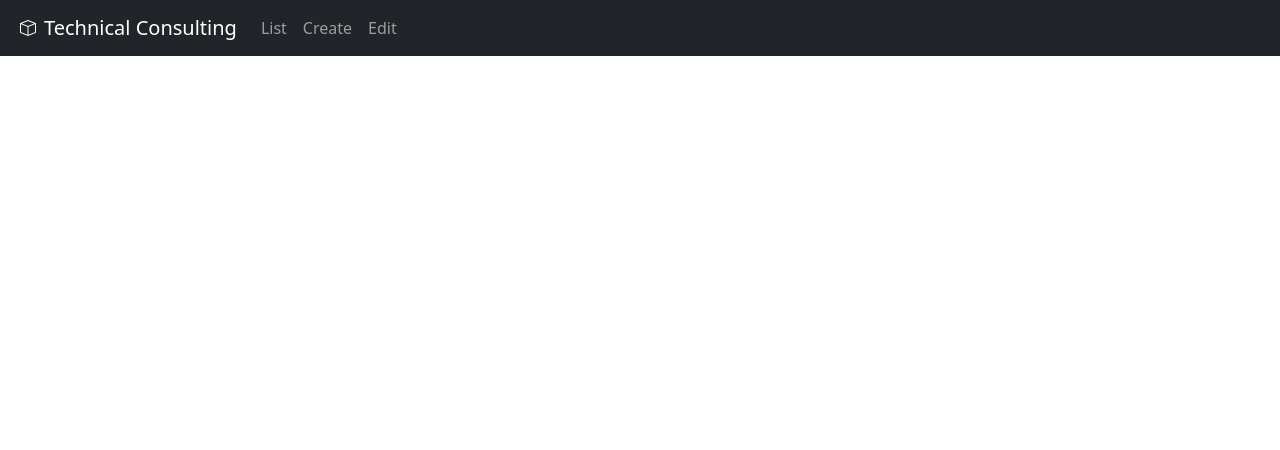
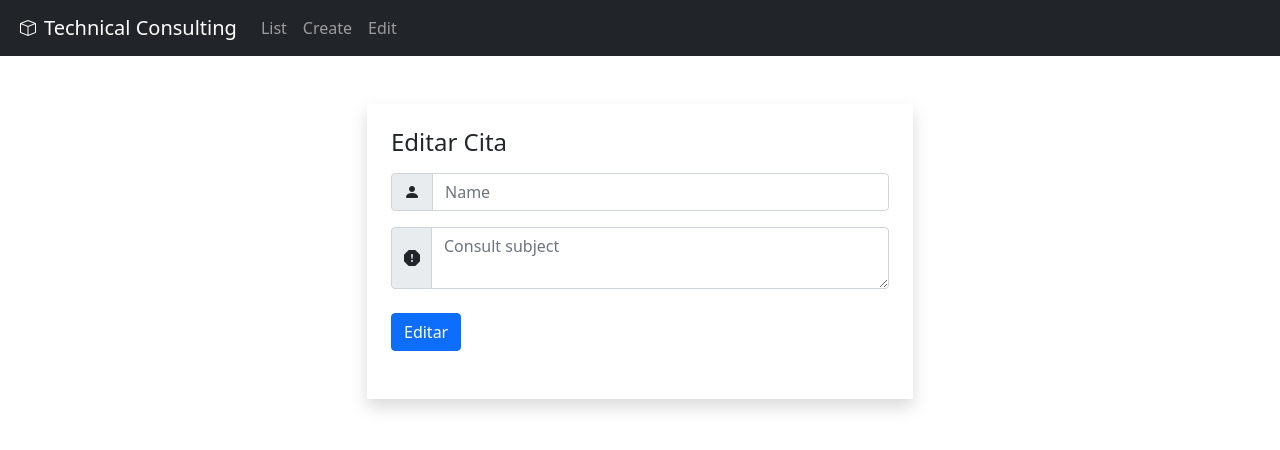
Before and after one commit to los600/Technical-Consulting, a PHP site: page /edit in a window 1280 px wide. Shown: the top 450 px of the page. Run offline with PHP 8.4, Linux system fonts and the light colour scheme; data that the repository does not hold is empty; some libraries are stand-ins or nearby versions.

Commit message:
create form in edit.php

```diff
--- a/src/Controllers/CitaController.php
+++ b/src/Controllers/CitaController.php
@@ -2,27 +2,9 @@
 namespace App\Controllers;
 use App\Models\Cita;
 
-class CitaController {
+Class CitaController{
 
-    function index(){
-        $users = (new Cita()) -> all();
-        require_once __DIR__ . "/../Views/pages/list.php";
-
+    public function editCita(){
+        require_once __DIR__ . "/../Views/pages/editView.php";
     }
-    function create(){
-        $users = (new Cita()) -> all();
-        require_once __DIR__ . "/../Views/pages/createForm.php";
-    }
-     function edit(){
-        $users = (new Cita()) -> all();
-        require_once __DIR__ . "/../Views/pages/edit.php";
-    }
-    public function store($request) {
-       $citaToSave = new Cita($request);
-       $citaToSave->save();
-       $this->redirect('/');
-    }
-    private function redirect(string $url){
-        header("Location: {$url}");
-    }
-};
+}
--- /dev/null
+++ b/src/Controllers/PageController.php
@@ -0,0 +1,32 @@
+<?php
+namespace App\Controllers;
+use App\Models\Cita;
+
+class PageController {
+
+    function index(){
+        $users = (new Cita()) -> all();
+        require_once __DIR__ . "/../Views/pages/list.php";
+
+    }
+    function create(){
+        $users = (new Cita()) -> all();
+        require_once __DIR__ . "/../Views/pages/createForm.php";
+    }
+     function edit(){
+        $users = (new Cita()) -> all();
+        require_once __DIR__ . "/../Views/pages/edit.php";
+    }
+    /* function editView(){
+        $users = (new Cita()) -> all();
+        require_once __DIR__ . "/../Views/pages/editView.php";
+    }     */
+    public function store($request) {
+       $citaToSave = new Cita($request);
+       $citaToSave->save();
+       $this->redirect('/');
+    }
+    private function redirect(string $url){
+        header("Location: {$url}");
+    }
+};
--- a/src/Views/pages/edit.php
+++ b/src/Views/pages/edit.php
@@ -1,18 +1,40 @@
-<?php require_once __DIR__ . '/../layouts/default.php';
+<?php require_once __DIR__ . '/../layouts/default.php'; ?>
+
+    <main>
+
+
+        <div class="container mt-5">
+            <div class="row">
+                <div class="col-md-6 offset-md-3">
+
+
+                    <form action="/Cita" class="shadow p-4"  name="form" method="post" id=user>
+
+                         <div class="mb-3">
+                            <h4>Editar Cita</h4>
+                         </div>
+                         <div class="mb-3 input-group">
+                            <span class="input-group-text"><i class="bi bi-person-fill"></i></span>
+                            <input type="text" class="form-control" required id="user"value="" name="username" placeholder="Name" aria-label="Name">
+                         </div>
+
+                         <div class="mb-3 input-group">
+                             <span class="input-group-text"><i class="bi bi-exclamation-octagon-fill"></i></span>
+                             <label for="Password"></label>
+                             <textarea class="form-control" type="text"  required  id="user" name="subject" placeholder="Consult subject " aria-label="Consult subject"></textarea>
+                         </div>
+
+
+                         <div class="mb-4 mt-4">
+                             <button type="submit" class="btn btn-primary">Editar</button>
+                         </div>
 
 
 
-        foreach ($users as $item) {
-            echo "
-            <section class='m-3'>
-            <div class='shadow p-4 list-group-item-info>
-            <li class='d-inline m-3'><i class='bi bi-person-fill'></i>  {$item->username}</li>
-            <li class='d-inline text-primary m-3'><i class='bi bi-exclamation-octagon-fill'></i>  {$item->subject}</li>
-            <li class='d-inline text-muted m-3'><i class='bi bi-clock'></i>  {$item->creationTime}</li>
-            <button class='btn btn-warning' id='edit' href='SQLCitaRepository.php' id={$row['id']}'><i class='bi bi-pencil-square'></i></button>
-            <button class='btn btn-success' id='update'href='SQLCitaRepository.php?id=<?php echo ['id']?>'><i class='bi bi-arrow-clockwise'></i></button>
-            <button class='btn btn-danger'id='delete'href='SQLCitaRepository.php?id=<?php echo ['id']?>'><i class='bi bi-trash-fill'></i></button>
+                    </form>
+                </div>
             </div>
-            </section>";
-        }
-        ?>
+        </div>
+
+
+    </main>
--- a/src/routes.php
+++ b/src/routes.php
@@ -1,11 +1,11 @@
 <?php
 
 namespace App;
-use  App\Controllers\CitaController;
+use  App\Controllers\PageController;
 use App\Core\SQLConexion;
 
 $uri= $_SERVER ["REQUEST_URI"];
-$controlador = new CitaController;
+$controlador = new PageController;
 /* var_dump($_POST); */
 
 if ($_POST){
@@ -21,3 +21,6 @@ if ($uri== '/create'){
 if ($uri== '/edit'){
     $controlador->edit();
 }
+/* if ($uri== '/editView'){
+    $controlador->editView();
+} */
```
Also changed, not shown: src/Views/pages/createForm.php (+4 -4 lines), src/Views/pages/exEdit.php (added, +19 -0 lines), src/Views/pages/list.php (+7 -2 lines).
